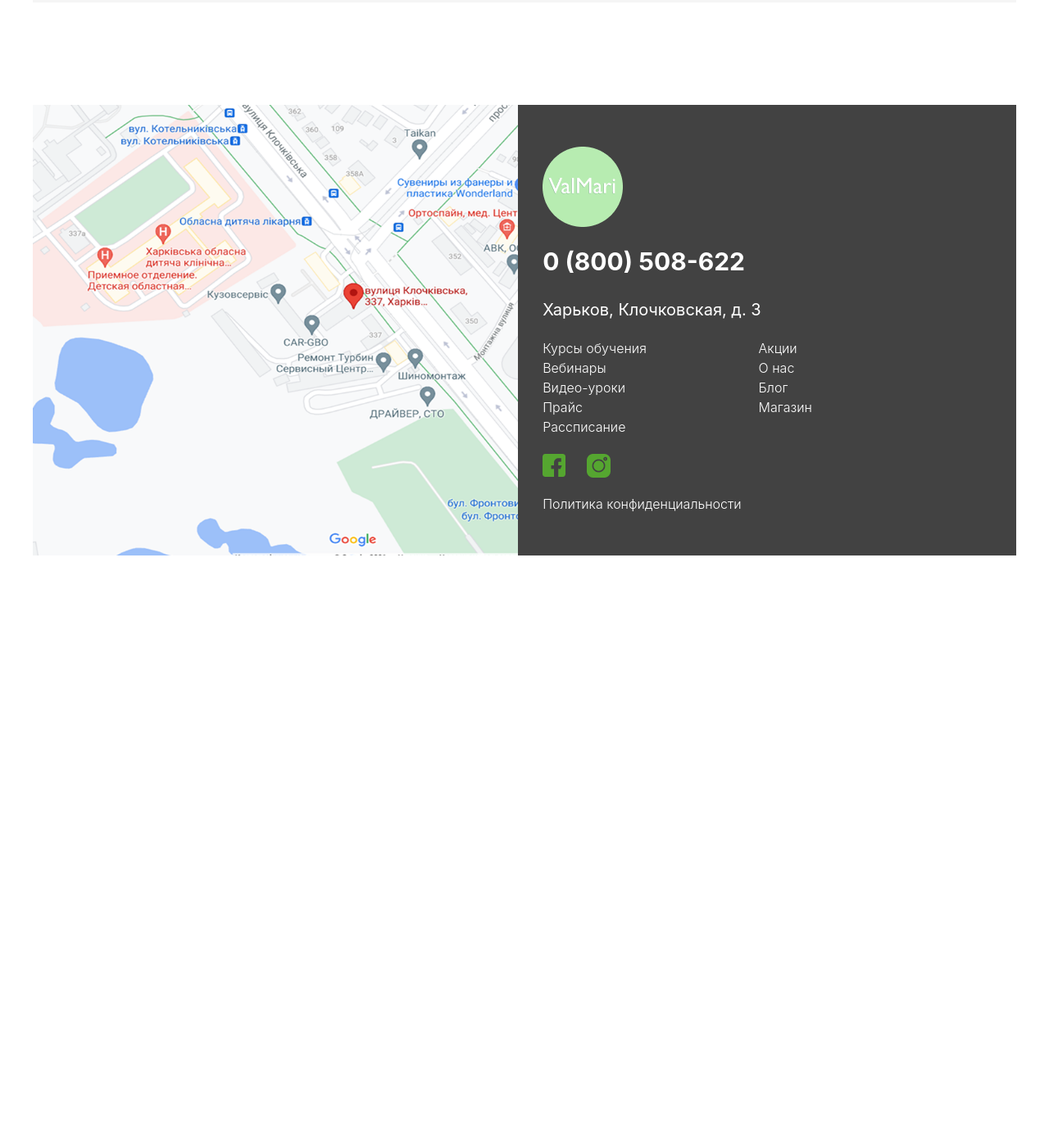
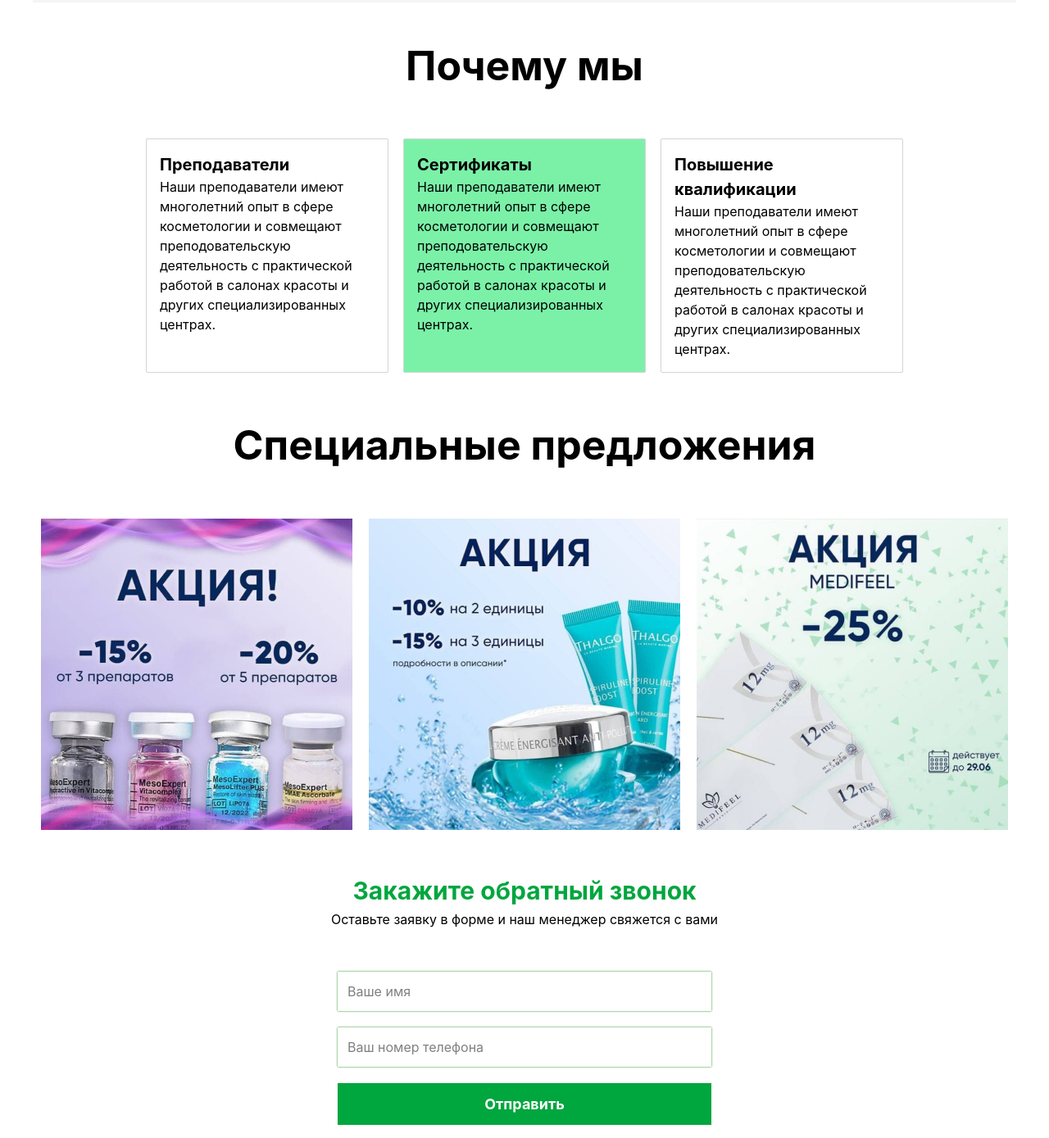
Before and after one commit to Sulaimonov287/homework21, a website: page index.html in a window 1280 px wide. Shown: the part 4315-5704 px from the top of the page at 82% size. Before the commit the page ends 5018 px from the top, so only its background shows below. Drawn offline with nearby package versions, Linux system fonts and the light colour scheme; files that its build step writes are made by us from their sources.

Commit message:
end og index.html

```diff
--- a/index.html
+++ b/index.html
@@ -196,8 +196,8 @@
 
 <section class="bg-[#f5f5f5] py-10 flex flex-col lg:flex-row justify-between p-3 gap-5">
 
-      <div class="min-w-[320px] md:min-w-[560px] bg-white shadow-md">
-        <div class="h-[180px] bg-gray-300">
+      <div class="min-w-[320px] md:min-w-140 bg-white shadow-md">
+        <div class="h-45 bg-gray-300">
 
            <img src="./src/index-images/s6 (1).png" class="w-full h-full object-cover">
         </div>
@@ -217,7 +217,7 @@
               Тренер: Юлия Щукина
             </p>
           </div>
-          <div class="w-[140px] flex flex-col">
+          <div class="w-35 flex flex-col">
             <div class="bg-[#dfe8df] flex items-center justify-center text-sm">
               2000 грн
             </div>
@@ -229,8 +229,8 @@
 
         </div>
       </div>
-      <div class="min-w-[320px] md:min-w-[560px] bg-white shadow-md">
-        <div class="h-[180px] bg-gray-300">
+      <div class="min-w-[320px] md:min-w-140 bg-white shadow-md">
+        <div class="h-45 bg-gray-300">
            <img src="./src/index-images/s6 (2).png" class="w-full h-full object-cover">
         </div>
 
@@ -250,7 +250,7 @@
               Елена Белогурова, Юлия Щукина
             </p>
           </div>
-          <div class="w-[140px] flex flex-col">
+          <div class="w-35 flex flex-col">
             <div class="bg-[#dfe8df] flex items-center justify-center text-sm">
               Бесплатно
             </div>
@@ -265,11 +265,54 @@
 </section>
 
 
+    <div class=" flex flex-col items-center justify-center p-10">
+        <h1 class="font-bold text-[20px] lg:text-[50px]">Почему мы</h1>
+    </div>
+
+<section class="flex flex-col lg:flex-row gap-5 justify-center p-3">
+    <div class="w-[99%] lg:w-[25%]  p-4 shadow-[0px_0px_1px_black]">
+        <h1 class="font-bold text-[20px]">Преподаватели</h1>
+        <p>Наши преподаватели имеют многолетний опыт в сфере косметологии и
+             совмещают преподовательскую деятельность с практической работой в
+             салонах красоты и других специализированных центрах.</p>
+    </div>
+    <div class="w-[99%] lg:w-[25%]  bg-green-300 p-4 shadow-[0px_0px_1px_black]">
+        <h1 class="font-bold text-[20px]">Сертификаты</h1>
+        <p>Наши преподаватели имеют многолетний опыт в сфере косметологии и
+             совмещают преподовательскую деятельность с практической работой в
+             салонах красоты и других специализированных центрах.</p>
+    </div>
+    <div class="w-[99%] lg:w-[25%]  p-4 shadow-[0px_0px_1px_black]">
+        <h1 class="font-bold text-[20px]">Повышение квалификации</h1>
+        <p>Наши преподаватели имеют многолетний опыт в сфере косметологии и
+             совмещают преподовательскую деятельность с практической работой в
+             салонах красоты и других специализированных центрах.</p>
+    </div>
+</section>
+
+    <div class=" flex flex-col items-center justify-center p-10">
+        <h1 class="font-bold text-[20px] lg:text-[50px]">Специальные предложения</h1>
+    </div>
+
+    <div class="flex flex-col lg:flex-row gap-5 justify-center p-3">
+        <img src="./src/index-images/s8 (1).png" alt="">
+        <img src="./src/index-images/s8 (2).png" alt="">
+        <img src="./src/index-images/s8 (3).png" alt="">
+    </div>
 
 
+    <div class=" flex flex-col items-center justify-center p-10">
+        <h1 class="font-bold text-[15px] lg:text-[30px] text-green-600">Закажите обратный звонок</h1>
+        <p>Оставьте заявку в форме и наш менеджер свяжется с вами</p>
+    </div>
 
-
-
+    <section class="flex justify-center ">
+        <div class="flex flex-col gap-5 p-3 w-[99%] lg:w-[40%]">
+            <input class="p-3 shadow-[0px_0px_2px_green]" type="text" placeholder="Ваше имя">
+            <input class="p-3 shadow-[0px_0px_2px_green]" type="text" placeholder="Ваш номер телефона">
+            <button class="text-[18px] p-3 bg-green-600 text-white font-bold">Отправить</button>
+        </div>
+    </section>
 
 
 
```
Also changed, not shown: src/index-images/ctoyahz.png (deleted), src/index-images/mlitsa.png (deleted), src/index-images/s8 (1).png (added), src/index-images/s8 (2).png (added), src/index-images/s8 (3).png (added).
